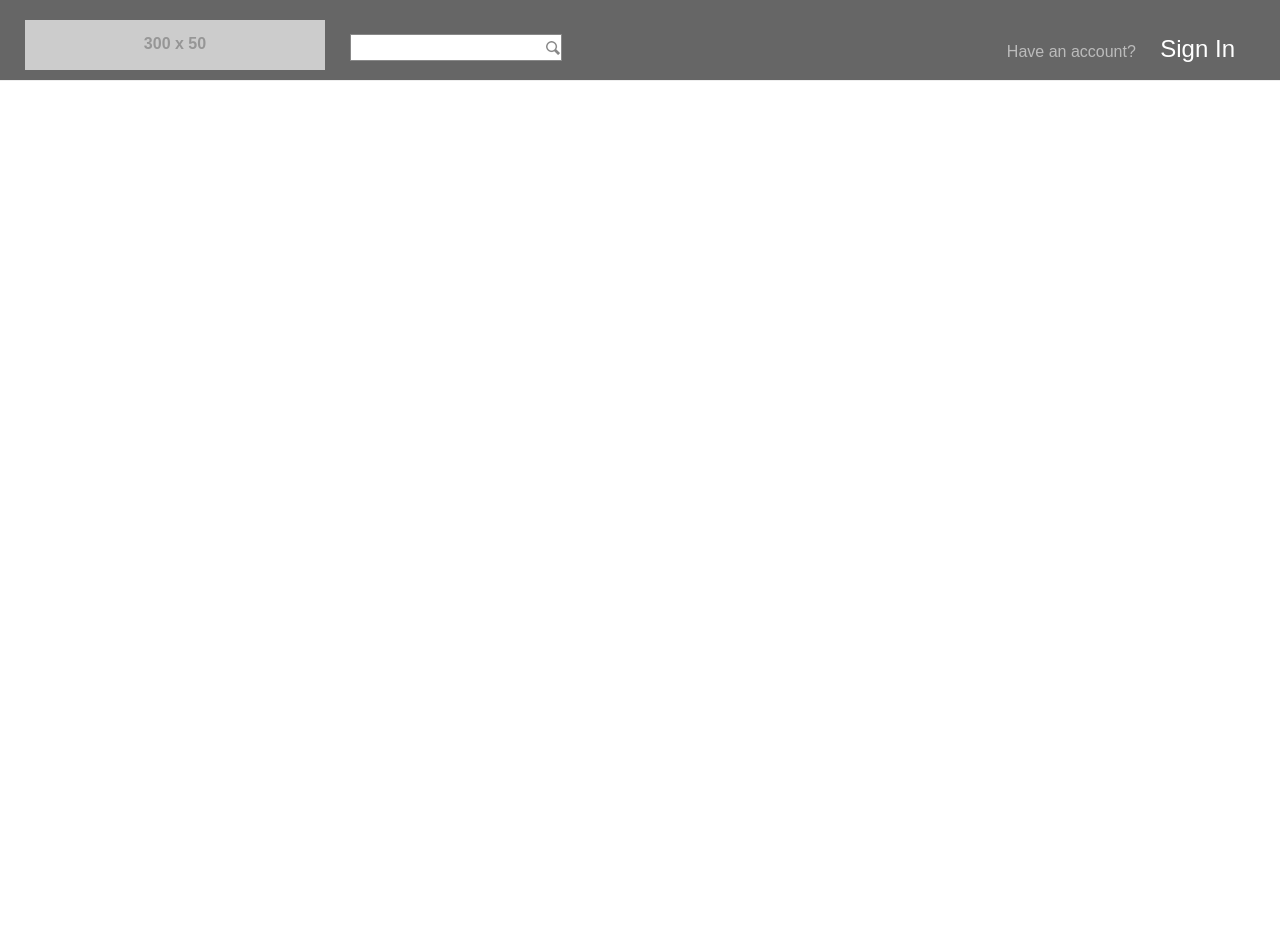
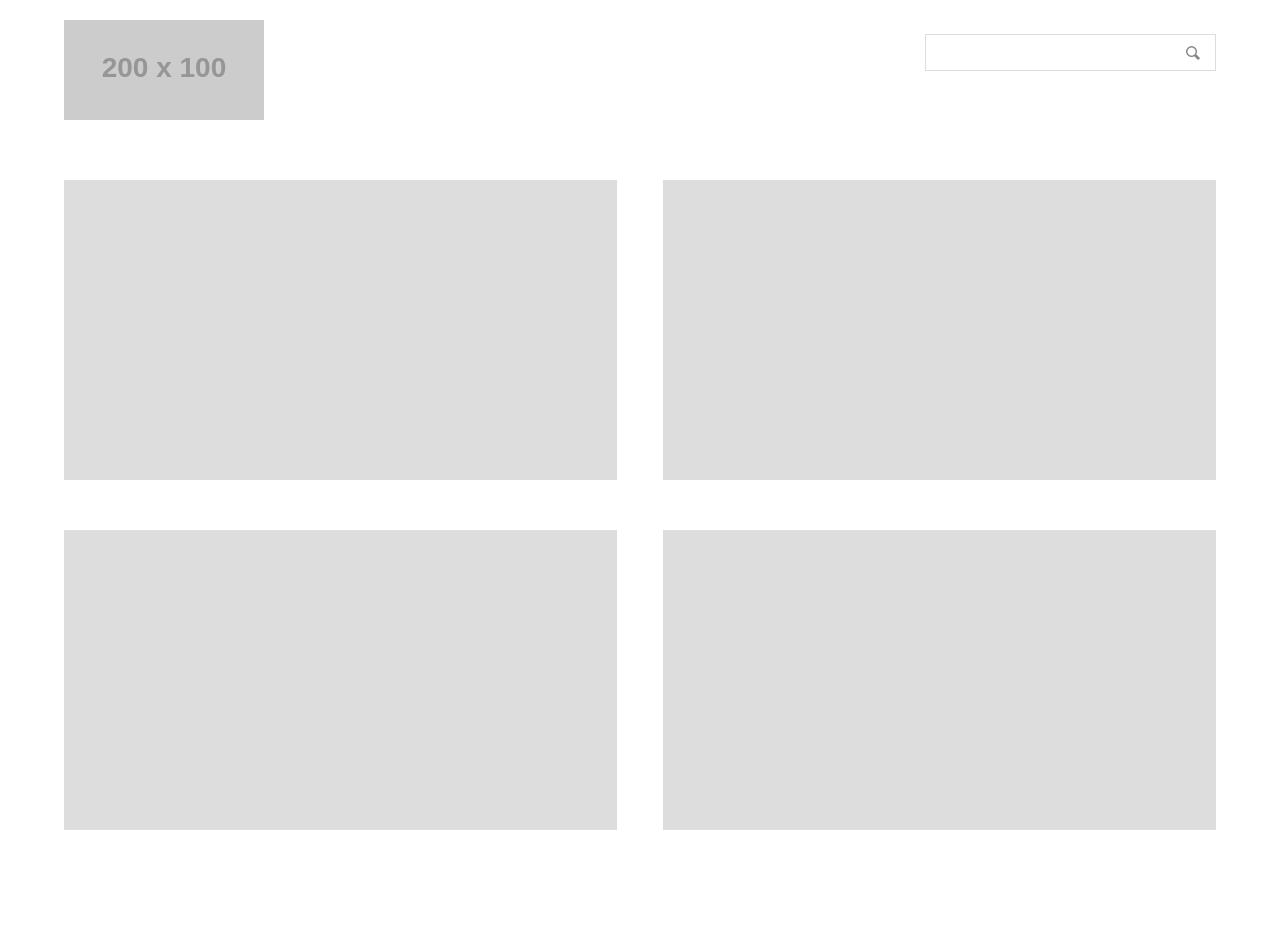
Before and after one commit to codeforamerica/open_data_catalog, a Django app: page / in a window 1280 px wide. Before the commit the page ends 81 px from the top, so only its background shows below. Run offline with Django 3.2, Linux system fonts and the light colour scheme; grey boxes labelled with a size stand in for pictures from a placeholder-image service; style sheets or scripts are compiled from the project's sources; parts of the project's set-up code (start-up, migrations or seed data) failed here and were passed over; some libraries are stand-ins or nearby versions.

Commit message:
Updated the templates based on new designs

```diff
--- a/static/css/main.css
+++ b/static/css/main.css
@@ -3,13 +3,15 @@ a:hover{background:#6b1bdf;color:white;text-decoration:none;}
 ::-moz-selection{background:#6b1bdf;color:#fff;text-shadow:none;}
 ::selection{background:#6b1bdf;color:#fff;text-shadow:none;}
 body{color:#444;}
-header,#main,footer{margin:0 auto;width:100%;}
-header{background:#666;display:block;margin-bottom:25px;}header ul{border-bottom:1px solid #eee;list-style:none;margin:0 auto;padding:10px 0;}
+header,#main,footer{margin:0 auto;width:90%;}
+header{display:block;margin-bottom:25px;}header ul{list-style:none;margin:0 auto;padding:10px 0;}
 header li{float:right;padding-top:24px;}
 header li.float_left{float:left;}
-header li.city_name{padding-top:10px;}header li.city_name a{background:url('http://dummyimage.com/300x50') no-repeat center center;height:50px;width:350px;}
-header form{width:200px;}header form input{background:url('/static/img/search.png') #ffffff no-repeat right center;border:1px solid #888;padding:5px;width:100%;}
+header li.city_name{padding-top:10px;}header li.city_name a{background:url('http://dummyimage.com/200x100/ddd&text=logo') no-repeat center center;height:100px;width:200px;}
+header form{font-size:18px;}header form input{background:url('/static/img/search.png') #ffffff no-repeat 95% center;border:1px solid #ddd;padding:7px;width:275px;}
 header .sign_in{margin:0 25px;}header .sign_in span{color:#bbb;font-size:16px;}
 header .sign_in a{color:#fff;font-size:24px;padding:0 20px;text-decoration:none;}
+.home .top{margin:50px 0;}
+.home .left{float:left;width:48%;}.home .left a{background:#ddd;height:300px;}
+.home .right{float:right;width:48%;}.home .right a{background:#ddd;height:300px;}
 footer{display:block;margin:100px auto 50px;}
-footer:after{content:url('/static/img/super_z_color.png');display:none;}
--- a/static/css/main.less
+++ b/static/css/main.less
@@ -1,5 +1,5 @@
 @color: #6b1bdf;
-@width: 100%;
+@width: 90%;
 
 /* Link Color and Styles */
 a, a:active, a:visited { color: @color; }
@@ -10,6 +10,7 @@ a:hover { background: @color; color: white; text-decoration: none; }
 ::-moz-selection{ background:@color; color:#fff; text-shadow: none; }
 ::selection { background:@color; color:#fff; text-shadow: none; }
 
+/* Simple function for rounded corners. */
 .round_corners (@radius: 5px) {
   border-radius: @radius;
   -webkit-border-radius: @radius;
@@ -26,11 +27,9 @@ header, #main, footer{
 }
 
 header{
-    background: #666;
     display:block;
     margin-bottom: 25px;
     ul{
-        border-bottom:1px solid #eee;
         list-style: none;
         margin:0 auto;
         padding:10px 0;
@@ -45,18 +44,18 @@ header{
     li.city_name{
         padding-top: 10px;
         a{
-          background: url('http://dummyimage.com/300x50') no-repeat center center;
-          height: 50px;
-          width: 350px;
+          background: url('http://dummyimage.com/200x100/ddd&text=logo') no-repeat center center;
+          height: 100px;
+          width: 200px;
         }
     }
     form{
-        width: 200px;
+        font-size: 18px;
         input{
-            background: url('/static/img/search.png') #fff no-repeat right center;
-            border: 1px solid #888;
-            padding: 5px;
-            width: 100%;
+            background: url('/static/img/search.png') #fff no-repeat 95% center;
+            border: 1px solid #ddd;
+            padding: 7px;
+            width: 275px;
         }
     }
     .sign_in{
@@ -73,14 +72,30 @@ header{
         }
     }
 }
-
+.home{
+  .top{
+    margin: 50px 0;
+  }
+  .bottom{
+  }
+  .left{
+    float: left;
+    width: 48%;
+    a {
+      background: #ddd;
+      height: 300px;
+    }
+  }
+  .right{
+    float: right;
+    width: 48%;
+    a {
+      background: #ddd;
+      height: 300px;
+    }
+  }
+}
 footer{
     display: block;
     margin: 100px auto 50px;
 }
-
-/* Just a little image preloading. */
-footer:after{
-    content: url('/static/img/super_z_color.png');
-    display: none;
-}
--- a/static/js/main.js
+++ b/static/js/main.js
@@ -13,9 +13,9 @@
 			animation;
 
 		if (e.type == 'focusin') {
-			animation = { width: '+=25%' };
+			//animation = { width: '+=25%' };
 		} else {
-			animation = { width: '100%' };
+			//animation = { width: '100%' };
 		}
 
 		self.animate(animation, time);
--- a/templates/base.html
+++ b/templates/base.html
@@ -35,22 +35,21 @@
 
 <body>
   <div id="container">
+    {% block header %}
     <header>
     <ul class="clearfix">
         <li class="float_left city_name">
             <a href="/" class="ir">{{ settings.CITY_NAME }} Data Catalog</a>
         </li>
-        <li class="float_left search">
+        <li class="search">
           <form autocomplete="off" action="/search" method="GET">
             <input type="text" name="q" class="search_bar"
                    autocomplete="off" tabindex=1 />
           </form>
         </li>
-        <li class="sign_in">
-        <span>Have an account? <a href="login">Sign In</a></span>
-        </li>
     </ul>
     </header>
+    {% endblock %}
     <div id="main" role="main">
       {% block main %}{% endblock %}
     </div>
@@ -65,6 +64,7 @@
   <script>window.jQuery || document.write('<script src="/static/js/libs/jquery-1.6.2.min.js">\x3C/script>')</script>
   <script src="//ajax.googleapis.com/ajax/libs/jqueryui/1.8.16/jquery-ui.min.js" type="text/javascript"
           charset="utf-8"></script>
+
   {% block library_js %}{% endblock %}
   <script src="/static/js/main.js" type="text/javascript" charset="utf-8"></script>
   {% block js %}{% endblock %}
--- a/templates/home.html
+++ b/templates/home.html
@@ -2,3 +2,25 @@
 
 {% block js %}
 {% endblock %}
+
+
+{% block main %}
+<div class="home">
+  <div class="top clearfix">
+    <div class="left">
+      <a class="ir" href="#">Browse Solutions</a>
+    </div>
+    <div class="right">
+      <a class="ir" href="#">Find Opportunities</a>
+    </div>
+  </div>
+  <div class="bottom clearfix">
+    <div class="left">
+      <a class="ir" href="#">Post Opportunities</a>
+    </div>
+    <div class="right">
+      <a class="ir" href="#">Browse Data</a>
+    </div>
+  </div>
+</div>
+{% endblock %}
--- /dev/null
+++ b/templates/individual_cause.html
@@ -0,0 +1 @@
+{% extends "base.html" %}
```
